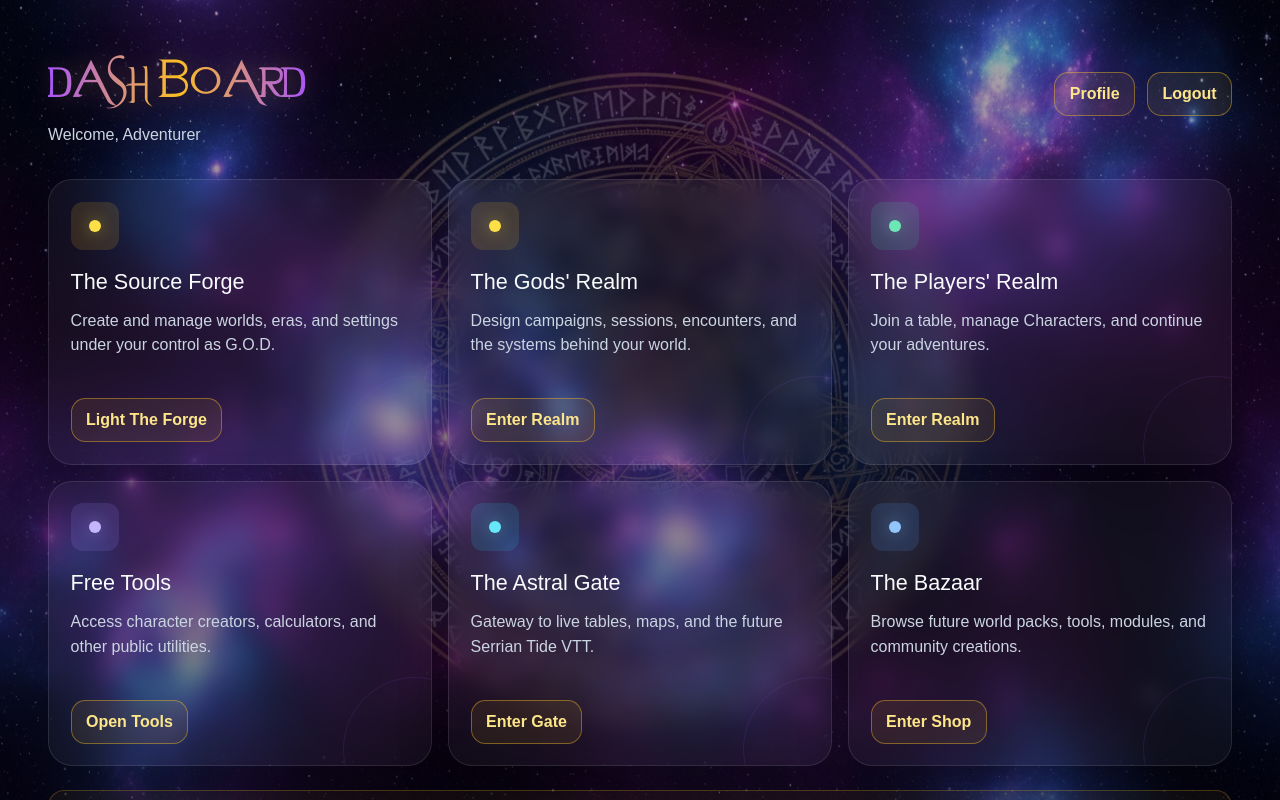
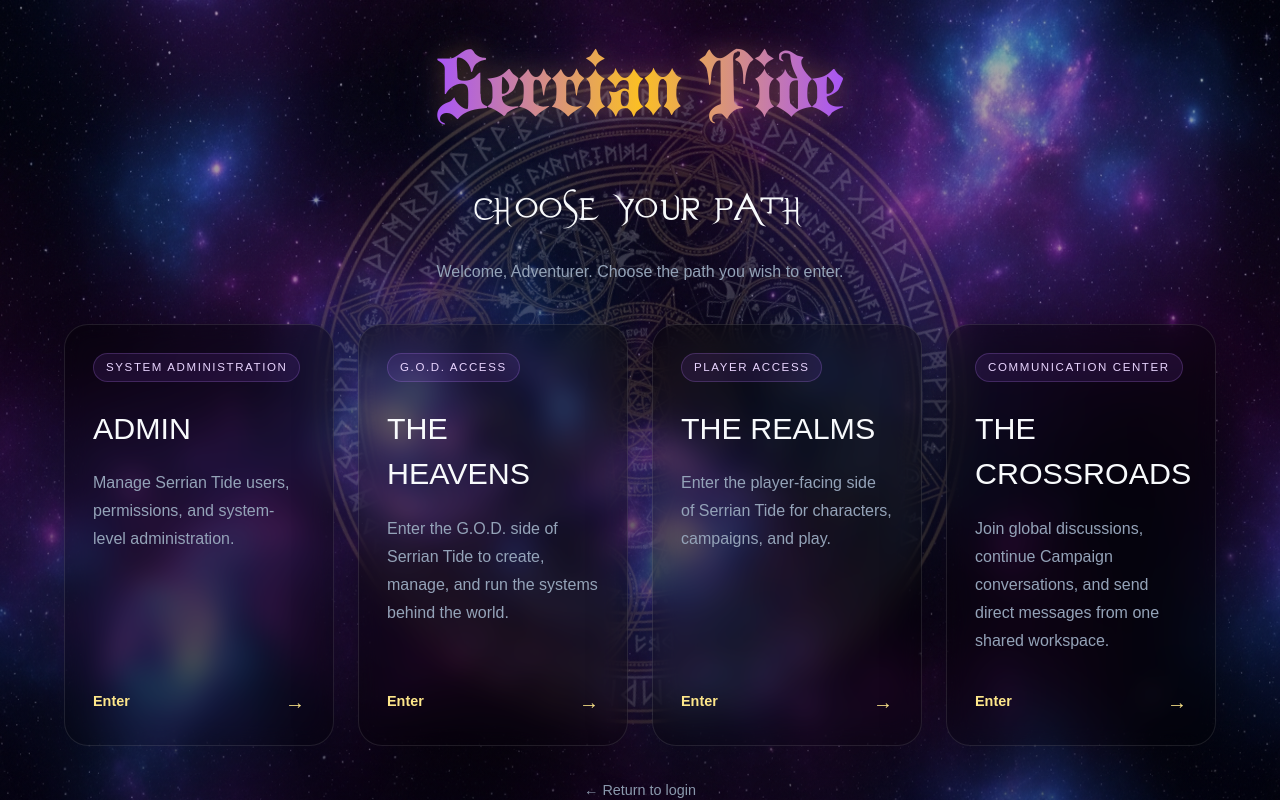
Before and after one commit to Revty79/serriantiderealweb, a Next.js app: page /dashboard in a window 1280 px wide. Shown: the top 800 px of the page. Built offline with nearby package versions, Linux system fonts and the light colour scheme.

Commit message:
Restore Serrian Tide access dashboard

```diff
--- a/src/app/dashboard/page.tsx
+++ b/src/app/dashboard/page.tsx
@@ -1,94 +1,89 @@
 import Link from "next/link";
 
-const dashboardCards = [
+const accessOptions = [
   {
-    title: "The Source Forge",
-    description: "Create and manage worlds, eras, and settings under your control as G.O.D.",
-    action: "Light The Forge",
-    href: "/coming-soon?area=source-forge",
-    accent: "amber",
+    key: "admin",
+    title: "ADMIN",
+    subtitle: "System Administration",
+    href: "/coming-soon?area=admin",
+    description:
+      "Manage Serrian Tide users, permissions, and system-level administration.",
   },
   {
-    title: "The Gods' Realm",
-    description: "Design campaigns, sessions, encounters, and the systems behind your world.",
-    action: "Enter Realm",
-    href: "/coming-soon?area=gods-realm",
-    accent: "gold",
+    key: "heavens",
+    title: "THE HEAVENS",
+    subtitle: "G.O.D. Access",
+    href: "/coming-soon?area=heavens",
+    description:
+      "Enter the G.O.D. side of Serrian Tide to create, manage, and run the systems behind the world.",
   },
   {
-    title: "The Players' Realm",
-    description: "Join a table, manage Characters, and continue your adventures.",
-    action: "Enter Realm",
-    href: "/coming-soon?area=players-realm",
-    accent: "emerald",
+    key: "realms",
+    title: "THE REALMS",
+    subtitle: "Player Access",
+    href: "/coming-soon?area=realms",
+    description:
+      "Enter the player-facing side of Serrian Tide for characters, campaigns, and play.",
   },
   {
-    title: "Free Tools",
-    description: "Access character creators, calculators, and other public utilities.",
-    action: "Open Tools",
-    href: "/coming-soon?area=free-tools",
-    accent: "violet",
-  },
-  {
-    title: "The Astral Gate",
-    description: "Gateway to live tables, maps, and the future Serrian Tide VTT.",
-    action: "Enter Gate",
-    href: "/coming-soon?area=astral-gate",
-    accent: "cyan",
-  },
-  {
-    title: "The Bazaar",
-    description: "Browse future world packs, tools, modules, and community creations.",
-    action: "Enter Shop",
-    href: "/coming-soon?area=bazaar",
-    accent: "blue",
+    key: "crossroads",
+    title: "THE CROSSROADS",
+    subtitle: "Communication Center",
+    href: "/coming-soon?area=crossroads",
+    description:
+      "Join global discussions, continue Campaign conversations, and send direct messages from one shared workspace.",
   },
 ];
 
 export default function DashboardPage() {
   return (
-    <main className="dashboard-page">
-      <header className="dashboard-header">
-        <div>
-          <h1 className="dashboard-title font-evanescent">Dashboard</h1>
-          <p>Welcome, Adventurer</p>
+    <main className="access-page">
+      <section className="access-shell">
+        <div className="access-heading">
+          <Link href="/" className="access-brand">
+            Serrian Tide
+          </Link>
+
+          <h1 className="font-evanescent">Choose Your Path</h1>
+
+          <p>
+            Welcome, Adventurer. Choose the path you wish to enter.
+          </p>
         </div>
 
-        <div className="dashboard-account-actions">
-          <Link href="/coming-soon?area=profile">Profile</Link>
-          <Link href="/">Logout</Link>
+        <div
+          className="access-grid"
+          data-card-count={accessOptions.length}
+          aria-label="Serrian Tide access paths"
+        >
+          {accessOptions.map((option) => (
+            <Link
+              key={option.key}
+              href={option.href}
+              className="access-card"
+            >
+              <div>
+                <span className="access-card-subtitle">
+                  {option.subtitle}
+                </span>
+
+                <h2>{option.title}</h2>
+
+                <p>{option.description}</p>
+              </div>
+
+              <div className="access-card-enter">
+                <span>Enter</span>
+                <strong aria-hidden="true">→</strong>
+              </div>
+            </Link>
+          ))}
         </div>
-      </header>
 
-      <section className="dashboard-grid" aria-label="Serrian Tide destinations">
-        {dashboardCards.map((card) => (
-          <article key={card.title} className={`dashboard-card dashboard-card--${card.accent}`}>
-            <div className="dashboard-card-mark" aria-hidden="true">
-              <span />
-            </div>
-
-            <h2>{card.title}</h2>
-            <p>{card.description}</p>
-
-            <Link className="dashboard-card-action" href={card.href}>
-              {card.action}
-            </Link>
-          </article>
-        ))}
+        <div className="access-return">
+          <Link href="/login">← Return to login</Link>
+        </div>
       </section>
-
-      <section className="dashboard-status" aria-label="Temporary access status">
-        <p>
-          <span className="font-evanescent">Build mode</span>
-          <strong>Temporary click-through enabled</strong>
-        </p>
-        <span>Authentication and role permissions will be connected later.</span>
-      </section>
-
-      <footer className="dashboard-footer">
-        <Link href="/">← Return Home</Link>
-        <span className="dashboard-footer-brand">Serrian Tide</span>
-      </footer>
     </main>
   );
 }
--- a/src/app/globals.css
+++ b/src/app/globals.css
@@ -404,225 +404,6 @@ a {
   font-family: "Evanescent", Georgia, serif;
 }
 
-.dashboard-page {
-  position: relative;
-  z-index: 1;
-  min-height: 100vh;
-  padding: 2.5rem clamp(1rem, 4vw, 3rem);
-}
-
-.dashboard-header,
-.dashboard-grid,
-.dashboard-status,
-.dashboard-footer {
-  width: min(100%, 80rem);
-  margin-inline: auto;
-}
-
-.dashboard-header {
-  display: flex;
-  align-items: center;
-  justify-content: space-between;
-  gap: 1.5rem;
-  margin-bottom: 2rem;
-}
-
-.dashboard-title {
-  margin: 0;
-  font-size: clamp(2.75rem, 7vw, 4.75rem);
-  font-weight: 400;
-  line-height: 1;
-  background: linear-gradient(90deg, #a855f7 0%, #fbbf24 50%, #a855f7 100%);
-  background-clip: text;
-  -webkit-background-clip: text;
-  color: transparent;
-  filter:
-    drop-shadow(0 0 0.7rem rgba(251, 191, 36, 0.2))
-    drop-shadow(0 0 1.2rem rgba(168, 85, 247, 0.18));
-}
-
-.dashboard-header p {
-  margin: 0.45rem 0 0;
-  color: rgb(203 213 225);
-}
-
-.dashboard-account-actions {
-  display: flex;
-  flex-wrap: wrap;
-  gap: 0.75rem;
-}
-
-.dashboard-account-actions a,
-.dashboard-card-action,
-.dashboard-footer a {
-  display: inline-flex;
-  min-height: 2.75rem;
-  align-items: center;
-  justify-content: center;
-  border: 1px solid rgba(251, 191, 36, 0.42);
-  border-radius: 0.9rem;
-  background: rgba(251, 191, 36, 0.08);
-  padding: 0.55rem 0.9rem;
-  color: rgb(253 230 138);
-  font-weight: 700;
-  transition: border-color 160ms ease, background 160ms ease, transform 160ms ease;
-}
-
-.dashboard-account-actions a:hover,
-.dashboard-card-action:hover,
-.dashboard-footer a:hover {
-  border-color: rgba(251, 191, 36, 0.76);
-  background: rgba(251, 191, 36, 0.15);
-  transform: translateY(-1px);
-}
-
-.dashboard-grid {
-  display: grid;
-  grid-template-columns: repeat(3, minmax(0, 1fr));
-  gap: 1rem;
-}
-
-.dashboard-card {
-  position: relative;
-  min-height: 15.5rem;
-  overflow: hidden;
-  border: 1px solid rgba(255, 255, 255, 0.1);
-  border-radius: 1.5rem;
-  background: rgba(255, 255, 255, 0.045);
-  padding: 1.35rem;
-  box-shadow: 0 1.25rem 3rem rgba(0, 0, 0, 0.25);
-  backdrop-filter: blur(10px);
-  transition: border-color 180ms ease, transform 180ms ease, box-shadow 180ms ease;
-}
-
-.dashboard-card:hover {
-  border-color: rgba(251, 191, 36, 0.35);
-  transform: translateY(-2px);
-  box-shadow: 0 1.5rem 3.5rem rgba(0, 0, 0, 0.32);
-}
-
-.dashboard-card::after {
-  content: "";
-  position: absolute;
-  right: -3.5rem;
-  bottom: -3.5rem;
-  width: 9rem;
-  height: 9rem;
-  border: 1px solid rgba(168, 85, 247, 0.12);
-  border-radius: 999px;
-  pointer-events: none;
-}
-
-.dashboard-card-mark {
-  display: grid;
-  width: 3rem;
-  height: 3rem;
-  margin-bottom: 1rem;
-  place-items: center;
-  border-radius: 0.75rem;
-  background: rgba(251, 191, 36, 0.14);
-}
-
-.dashboard-card-mark span {
-  width: 0.75rem;
-  height: 0.75rem;
-  border-radius: 999px;
-  background: rgb(253 224 71);
-  box-shadow: 0 0 1rem rgba(253, 224, 71, 0.45);
-}
-
-.dashboard-card--emerald .dashboard-card-mark {
-  background: rgba(52, 211, 153, 0.14);
-}
-
-.dashboard-card--emerald .dashboard-card-mark span {
-  background: rgb(110 231 183);
-  box-shadow: 0 0 1rem rgba(110, 231, 183, 0.4);
-}
-
-.dashboard-card--violet .dashboard-card-mark {
-  background: rgba(167, 139, 250, 0.14);
-}
-
-.dashboard-card--violet .dashboard-card-mark span {
-  background: rgb(196 181 253);
-  box-shadow: 0 0 1rem rgba(196, 181, 253, 0.4);
-}
-
-.dashboard-card--cyan .dashboard-card-mark {
-  background: rgba(34, 211, 238, 0.14);
-}
-
-.dashboard-card--cyan .dashboard-card-mark span {
-  background: rgb(103 232 249);
-  box-shadow: 0 0 1rem rgba(103, 232, 249, 0.4);
-}
-
-.dashboard-card--blue .dashboard-card-mark {
-  background: rgba(96, 165, 250, 0.14);
-}
-
-.dashboard-card--blue .dashboard-card-mark span {
-  background: rgb(147 197 253);
-  box-shadow: 0 0 1rem rgba(147, 197, 253, 0.4);
-}
-
-.dashboard-card h2 {
-  margin: 0;
-  color: rgb(248 250 252);
-  font-size: 1.35rem;
-}
-
-.dashboard-card p {
-  min-height: 4.5rem;
-  margin: 0.65rem 0 1.1rem;
-  color: rgb(203 213 225);
-  line-height: 1.55;
-}
-
-.dashboard-status {
-  margin-top: 1.5rem;
-  border: 1px solid rgba(251, 191, 36, 0.25);
-  border-radius: 1rem;
-  background: rgba(251, 191, 36, 0.05);
-  padding: 1rem;
-  color: rgb(226 232 240);
-}
-
-.dashboard-status p {
-  display: flex;
-  flex-wrap: wrap;
-  align-items: baseline;
-  gap: 0.6rem;
-  margin: 0 0 0.35rem;
-}
-
-.dashboard-status p span {
-  color: rgb(253 230 138);
-  font-size: 1.25rem;
-}
-
-.dashboard-status > span {
-  color: rgb(148 163 184);
-  font-size: 0.88rem;
-}
-
-.dashboard-footer {
-  display: flex;
-  align-items: center;
-  justify-content: space-between;
-  gap: 1rem;
-  margin-top: 2rem;
-  border-top: 1px solid rgba(255, 255, 255, 0.1);
-  padding-top: 1.25rem;
-}
-
-.dashboard-footer-brand {
-  font-family: "Portcullion", Georgia, serif;
-  color: rgb(203 213 225);
-  font-size: 1.6rem;
-}
-
 .coming-soon-page {
   position: relative;
   z-index: 1;
@@ -684,3 +465,180 @@ a {
     min-height: 0;
   }
 }
+
+
+.access-page {
+  position: relative;
+  z-index: 1;
+  display: flex;
+  min-height: 100vh;
+  align-items: center;
+  justify-content: center;
+  padding: 3rem 1.5rem;
+}
+
+.access-shell {
+  width: min(100%, 72rem);
+}
+
+.access-heading {
+  text-align: center;
+}
+
+.access-brand {
+  display: inline-block;
+  font-family: "Portcullion", Georgia, serif;
+  font-size: clamp(3.25rem, 9vw, 5.25rem);
+  line-height: 1;
+  background: linear-gradient(90deg, #a855f7 0%, #fbbf24 50%, #a855f7 100%);
+  background-clip: text;
+  -webkit-background-clip: text;
+  color: transparent;
+  filter:
+    drop-shadow(0 0 0.75rem rgba(251, 191, 36, 0.25))
+    drop-shadow(0 0 1.5rem rgba(168, 85, 247, 0.2));
+}
+
+.access-heading h1 {
+  margin: 2rem 0 0;
+  color: rgb(248 250 252);
+  font-size: clamp(2rem, 6vw, 3.5rem);
+  font-weight: 400;
+}
+
+.access-heading > p {
+  max-width: 42rem;
+  margin: 0.75rem auto 0;
+  color: rgb(148 163 184);
+  font-size: 1rem;
+}
+
+.access-grid {
+  display: grid;
+  width: 100%;
+  gap: 1.5rem;
+  margin: 2.5rem auto 0;
+}
+
+.access-grid[data-card-count="1"] {
+  max-width: 28rem;
+}
+
+.access-grid[data-card-count="2"] {
+  max-width: 48rem;
+}
+
+.access-grid[data-card-count="3"] {
+  max-width: 64rem;
+}
+
+.access-grid[data-card-count="4"] {
+  max-width: 72rem;
+}
+
+.access-card {
+  display: flex;
+  min-height: 18.75rem;
+  flex-direction: column;
+  justify-content: space-between;
+  border: 1px solid rgba(255, 255, 255, 0.1);
+  border-radius: 1.5rem;
+  background: rgba(0, 0, 0, 0.35);
+  padding: 1.75rem;
+  box-shadow: 0 1.5rem 4rem rgba(0, 0, 0, 0.32);
+  backdrop-filter: blur(12px);
+  transition:
+    transform 180ms ease,
+    border-color 180ms ease,
+    background 180ms ease;
+}
+
+.access-card:hover {
+  transform: translateY(-4px);
+  border-color: rgba(252, 211, 77, 0.42);
+  background: rgba(0, 0, 0, 0.45);
+}
+
+.access-card-subtitle {
+  display: inline-flex;
+  border: 1px solid rgba(192, 132, 252, 0.22);
+  border-radius: 999px;
+  background: rgba(168, 85, 247, 0.1);
+  padding: 0.3rem 0.75rem;
+  color: rgb(233 213 255);
+  font-size: 0.72rem;
+  letter-spacing: 0.14em;
+  text-transform: uppercase;
+}
+
+.access-card h2 {
+  margin: 1.5rem 0 0;
+  color: rgb(248 250 252);
+  font-size: 1.9rem;
+  font-weight: 500;
+  transition: color 180ms ease;
+}
+
+.access-card:hover h2 {
+  color: rgb(253 230 138);
+}
+
+.access-card p {
+  margin: 1.1rem 0 0;
+  color: rgb(148 163 184);
+  line-height: 1.75;
+}
+
+.access-card-enter {
+  display: flex;
+  align-items: center;
+  justify-content: space-between;
+  margin-top: 2rem;
+  color: rgb(253 230 138);
+  font-size: 0.9rem;
+  font-weight: 700;
+}
+
+.access-card-enter strong {
+  font-size: 1.25rem;
+  transition: transform 180ms ease;
+}
+
+.access-card:hover .access-card-enter strong {
+  transform: translateX(4px);
+}
+
+.access-return {
+  margin-top: 2rem;
+  text-align: center;
+}
+
+.access-return a {
+  color: rgb(148 163 184);
+  font-size: 0.9rem;
+  transition: color 160ms ease;
+}
+
+.access-return a:hover {
+  color: rgb(253 230 138);
+}
+
+@media (min-width: 40rem) {
+  .access-grid[data-card-count="2"],
+  .access-grid[data-card-count="3"],
+  .access-grid[data-card-count="4"] {
+    grid-template-columns: repeat(2, minmax(0, 1fr));
+  }
+}
+
+@media (min-width: 64rem) {
+  .access-grid[data-card-count="3"] {
+    grid-template-columns: repeat(3, minmax(0, 1fr));
+  }
+}
+
+@media (min-width: 80rem) {
+  .access-grid[data-card-count="4"] {
+    grid-template-columns: repeat(4, minmax(0, 1fr));
+  }
+}
```
